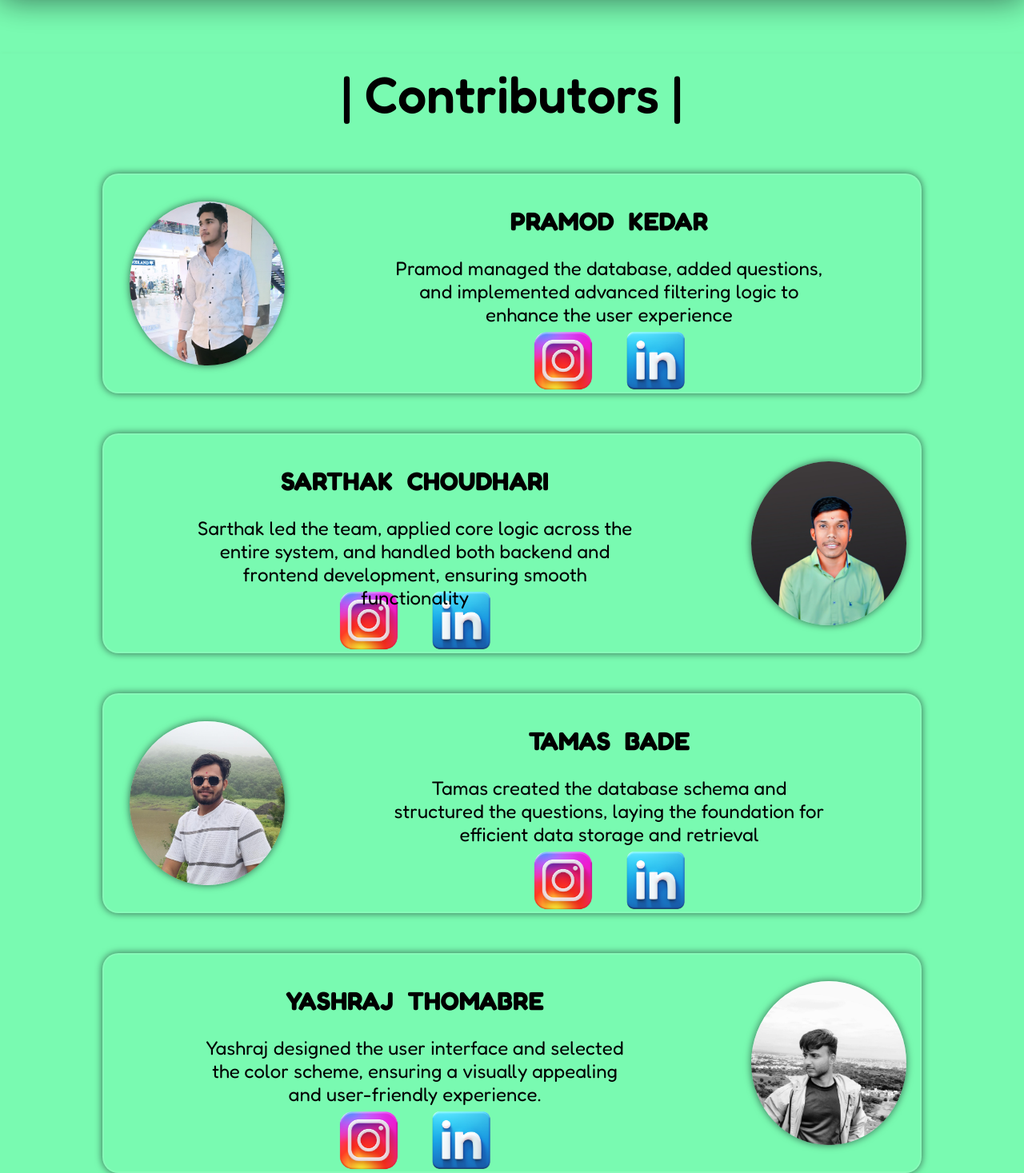
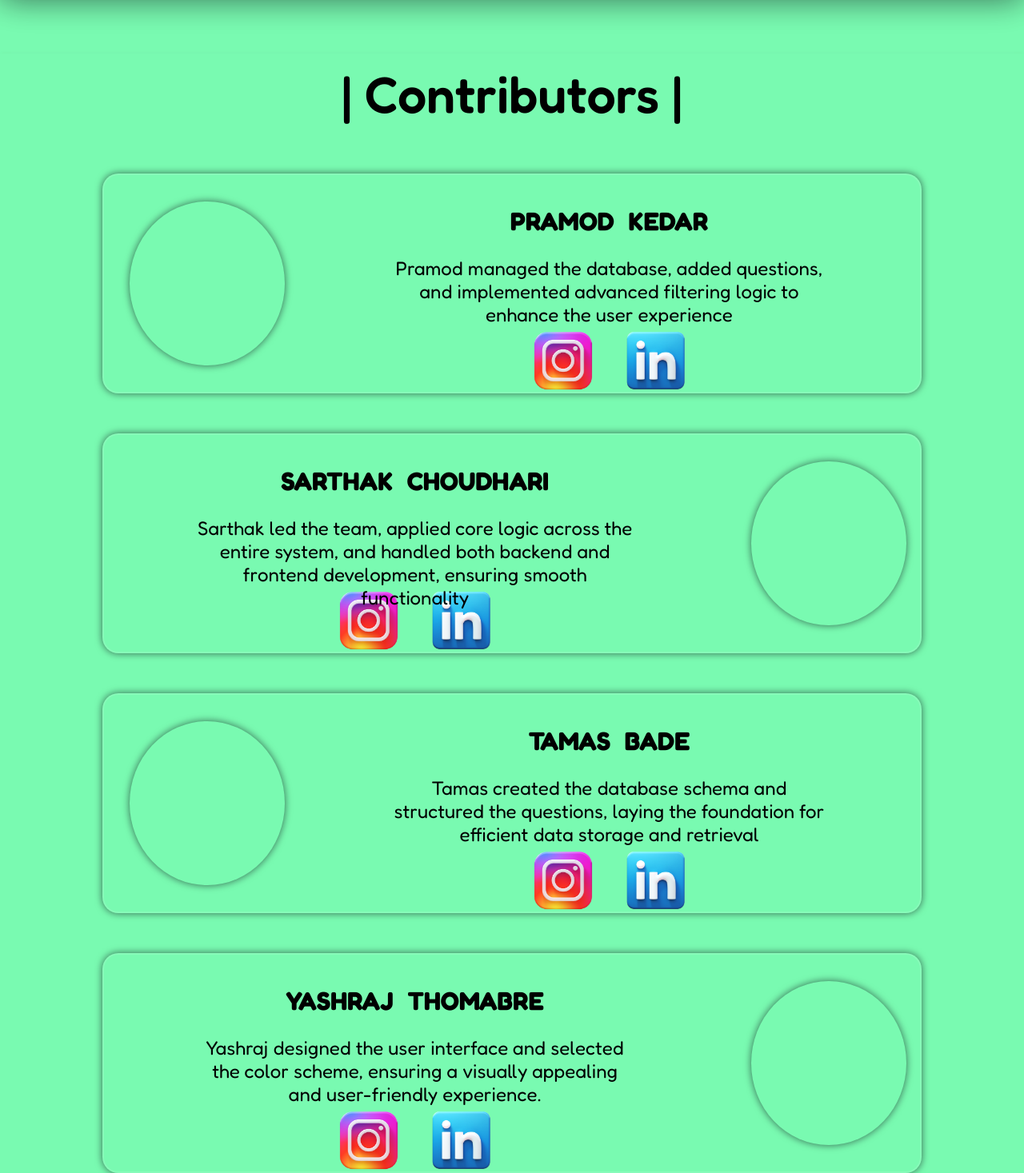
Before and after one commit to Sarthak-choudhari-8/QBProject, a React (Vite) app in the folder client/: page /about in a window 1280 px wide. Shown: the part 101-1568 px from the top of the page at 80% size. Built offline with nearby package versions, Linux system fonts and the light colour scheme.

Commit message:
Update about.css

```diff
--- a/client/src/UI_Design/about.css
+++ b/client/src/UI_Design/about.css
@@ -79,14 +79,14 @@
 
 
 .s-photo{
-    background-image: url(../assets/sarthak.jpg);
+/*     background-image: url(../assets/sarthak.jpg); */
     background-size: cover;
     background-repeat: no-repeat;
 
 }
 
 .p-photo{
-    background-image: url(../assets/pramod.jpg);
+/*     background-image: url(../assets/pramod.jpg); */
     background-size: cover;
     background-repeat: no-repeat;
 
@@ -94,7 +94,7 @@
 }
 
 .t-photo{
-    background-image: url(../assets/tamas.jpg);
+/*     background-image: url(../assets/tamas.jpg); */
     background-size: cover;
     background-repeat: no-repeat;
     background-position: center;
@@ -102,7 +102,7 @@
 }
 
 .y-photo{
-    background-image: url(../assets/yash.jpg);
+/*     background-image: url(../assets/yash.jpg); */
     background-size: cover;
     background-repeat: no-repeat;
     background-position: center;
```
